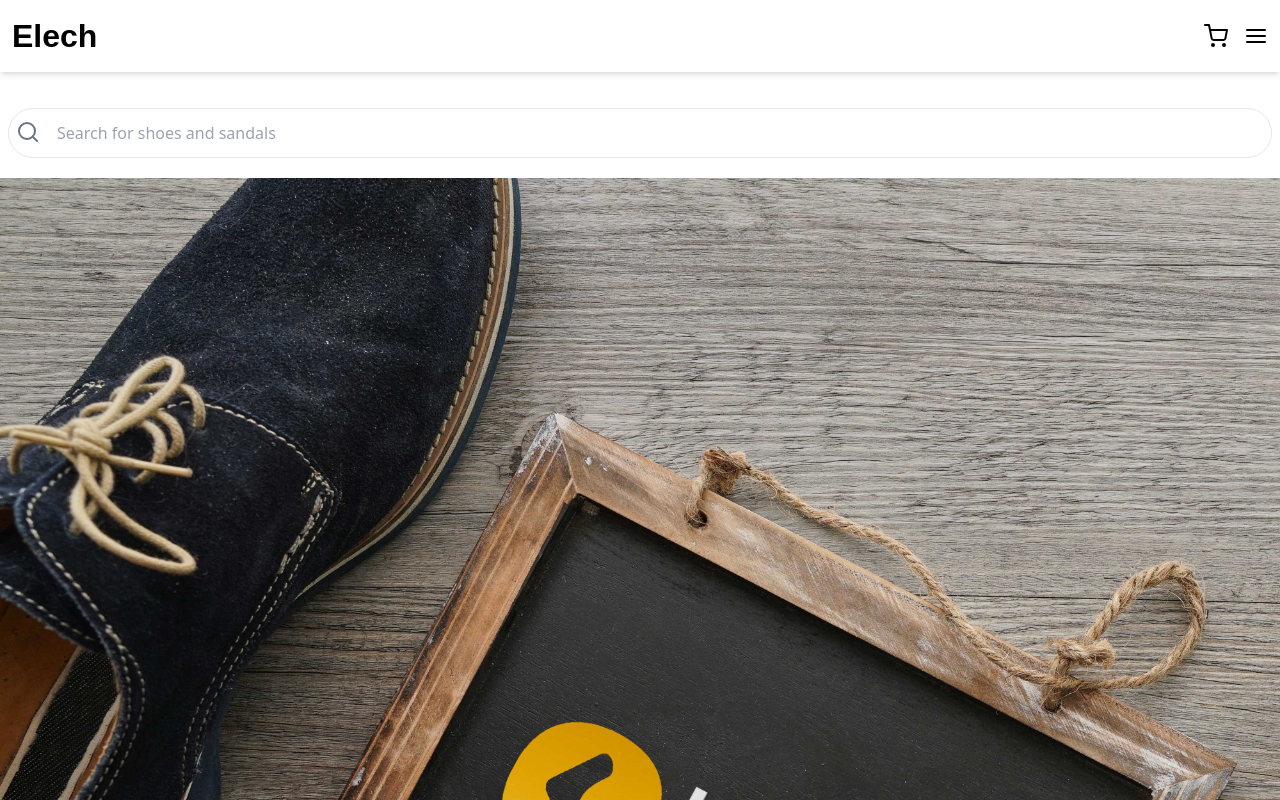
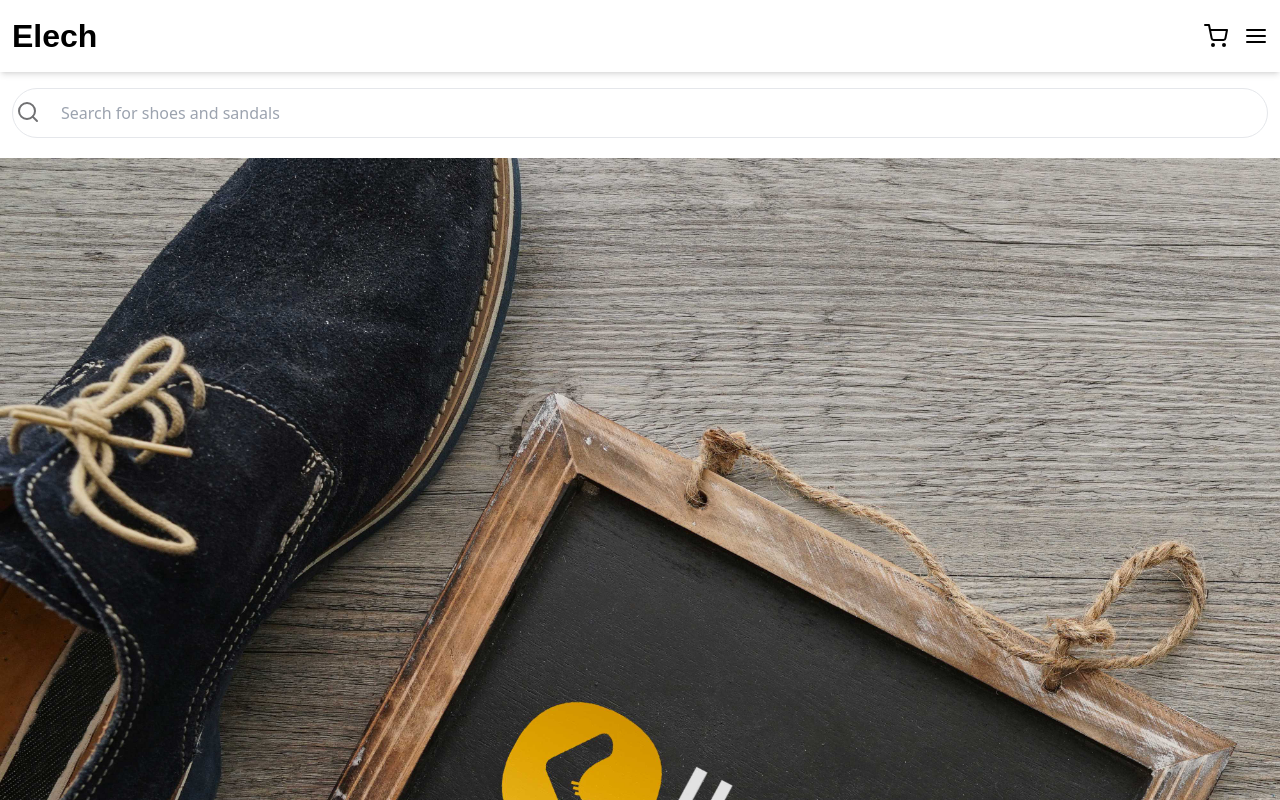
Before and after one commit to jephthahdominic/shoe-maker-template, a React (Vite) app: page / in a window 1280 px wide. Shown: the top 800 px of the page. Built offline with nearby package versions, Linux system fonts and the light colour scheme; a web font is replaced by a local one.

Commit message:
working on the homepage

```diff
--- a/src/components/Main.jsx
+++ b/src/components/Main.jsx
@@ -6,7 +6,7 @@ import { elech } from '../assets/images'
 
 export default function Main({children}) {
   return (
-    <main className='py-5'>
+    <main className='pb-5'>
         {children}
     </main>
   )
--- a/src/components/Search.jsx
+++ b/src/components/Search.jsx
@@ -2,7 +2,7 @@ import { FiSearch } from "react-icons/fi";
 
 export default function Search() {
   return (
-    <div className="relative text-[#6B7280] px-2 my-4">
+    <div className="relative text-[#707072] px-3 my-4">
         <input
             type="search"
             placeholder="Search for shoes and sandals"
```
